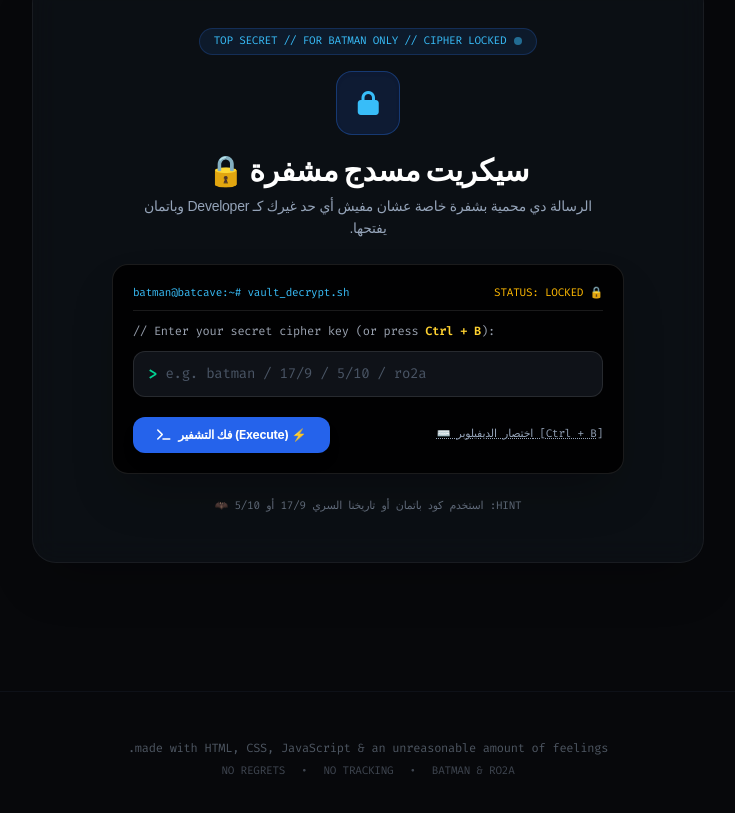
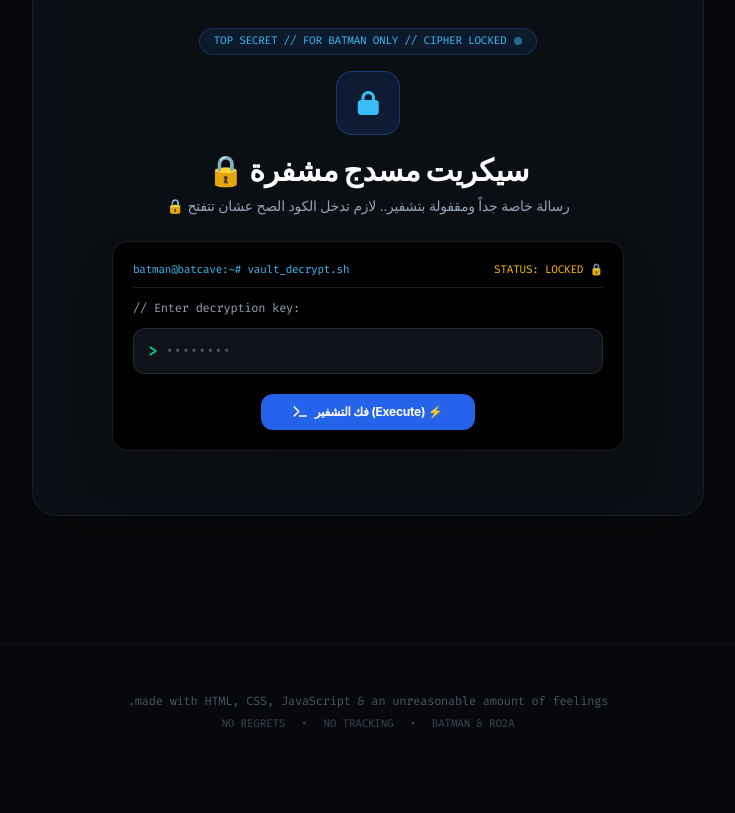
Before and after one commit to nayeraahmed262021-sys/batman-ro2a, a React (Vite) app: page / in a window 1280 px wide. Shown: the part 6143-6956 px from the top of the page, without its empty margins (272-1007 px from the left). After the commit the page ends 6922 px from the top, so only its background shows below. Built offline with nearby package versions, Linux system fonts and the light colour scheme; a web font is replaced by a local one.

Commit message:
feat: restrict secret message unlock strictly to ro2a, remove hints, and add family photo

```diff
--- a/src/App.tsx
+++ b/src/App.tsx
@@ -19,6 +19,7 @@ const IMAGES = {
   cardBatman: '/images/card_batman.jpg',
   cardBaby: '/images/card_baby.jpg',
   cardDigimon: '/images/card_digimon.jpg',
+  familyKids: '/images/family_kids.jpg',
   baliLandscape: 'https://images.unsplash.com/photo-1537996194471-e657df975ab4?auto=format&fit=crop&w=1200&q=80',
   meme: 'https://lh3.googleusercontent.com/aida-public/AB6AXuDj-6g9k6J0Q5BuI5p7irUiRQu9an7UuVQA7ojo8hJmVHKKbXvQNZN1Z0D5uWA_i4_T1qQntI2XWMXqFQwQDgnZzTifR9raKyxK5d5XmrNrRWwDUjt0zj66bytwNOY0-YmTMrAQw4wHAjAW3lKnda3bN8CVRHZ9t3eTIDlUG5LSUoFNCZ8A8LJDcrUJ0RBirVqyeavJVQgZ7uaUXPy8ZqEPK00w1FIf1Nbhc2wfG9dA_DtvDTyeoxClBQ',
   childhood: 'https://lh3.googleusercontent.com/aida-public/AB6AXuAIYfehwMvsdO-D7HzgW4CTAG4iRL3QCA6fx8fdNM40NqyGn6TZ3ZH56j0e9uzraZOS_PjTy8Oeo0eFoku-WYc2flnugEvby-u4bvsnBGwws4FKlHHYhyRzmkqX7k63kJpjQeIW4EI4vrB-6la8mNsM0Gji7KqrmgLG10xxiI9fmiWvs6CYl7Oa3d3hnEaqfBrxoPzYY4kJ5ZxsfOa3cCAyJtqDhZ_CAFrib4beRnlTNSbh8Bg8o9bA4Q',
@@ -142,29 +143,11 @@ export default function App() {
     setActiveYtTrack(prev => (prev === trackKey ? null : trackKey));
   };
 
-  // Unlock Vault Logic
+  // Unlock Vault Logic (ONLY ro2a)
   const handleUnlockVault = (e?: React.FormEvent) => {
     if (e) e.preventDefault();
     const val = cipherInput.trim().toLowerCase();
-    const validKeys = [
-      'batman',
-      'ro2a',
-      'bony',
-      'boni',
-      '17/9',
-      '17-9',
-      '5/10',
-      '5-10',
-      'perfect',
-      'sudo',
-      'sudo unlock',
-      'sudo decrypt',
-      'sudo ro2a',
-      'developer',
-      '0xbatman',
-      'love'
-    ];
-    if (validKeys.includes(val)) {
+    if (val === 'ro2a' || val === 'روءة') {
       setCipherError('');
       setIsFinalRevealed(true);
       try {
@@ -177,22 +160,7 @@ export default function App() {
         // ignore
       }
     } else {
-      setCipherError('خطأ: شفرة غير صحيحة! تأكد إنك باتمان واستخدم كودك السري 🦇❌');
-    }
-  };
-
-  const handleDevBypass = () => {
-    setCipherInput('sudo decrypt --batman');
-    setCipherError('');
-    setIsFinalRevealed(true);
-    try {
-      confetti({
-        particleCount: 75,
-        spread: 80,
-        origin: { y: 0.6 }
-      });
-    } catch {
-      // ignore
+      setCipherError('شفرة غير صحيحة 🔒');
     }
   };
 
@@ -213,18 +181,9 @@ export default function App() {
       }
     };
 
-    // Secret date & developer shortcut listener
+    // Secret date listener
     let keyBuffer = '';
     const handleKeyDown = (e: KeyboardEvent) => {
-      // Dev shortcut to unlock secret message: Ctrl+B or Cmd+B
-      if ((e.ctrlKey || e.metaKey) && (e.key === 'b' || e.key === 'B')) {
-        e.preventDefault();
-        handleDevBypass();
-        const el = document.getElementById('final-message');
-        if (el) el.scrollIntoView({ behavior: 'smooth' });
-        return;
-      }
-
       // Don't intercept if user is typing in terminal or input fields
       if (
         document.activeElement === terminalInputRef.current ||
@@ -1604,18 +1563,18 @@ export default function App() {
                 سيكريت مسدج مشفرة 🔒
               </h4>
               <p className="text-xs sm:text-sm text-[#94A3B8] mb-6 max-w-md mx-auto leading-relaxed">
-                الرسالة دي محمية بشفرة خاصة عشان مفيش أي حد غيرك كـ Developer وباتمان يفتحها.
+                رسالة خاصة جداً ومقفولة بتشفير.. لازم تدخل الكود الصح عشان تتفتح 🔒
               </p>
 
               {/* Developer Terminal Box */}
-              <div className="max-w-lg mx-auto bg-black/85 rounded-2xl p-5 border border-white/10 text-left font-code mb-6 shadow-2xl" dir="ltr">
+              <div className="max-w-lg mx-auto bg-black/85 rounded-2xl p-5 border border-white/10 text-left font-code mb-4 shadow-2xl" dir="ltr">
                 <div className="flex items-center justify-between text-[11px] text-[#38BDF8] border-b border-white/10 pb-2 mb-3">
                   <span>batman@batcave:~# vault_decrypt.sh</span>
                   <span className="text-amber-400">STATUS: LOCKED 🔒</span>
                 </div>
 
                 <p className="text-xs text-gray-400 mb-3">
-                  // Enter your secret cipher key (or press <span className="text-amber-300 font-bold">Ctrl + B</span>):
+                  // Enter decryption key:
                 </p>
 
                 <form onSubmit={handleUnlockVault} className="space-y-3">
@@ -1628,7 +1587,7 @@ export default function App() {
                         setCipherInput(e.target.value);
                         if (cipherError) setCipherError('');
                       }}
-                      placeholder="e.g. batman / 17/9 / 5/10 / ro2a"
+                      placeholder="••••••••"
                       className="bg-transparent border-none text-xs sm:text-sm font-code text-white focus:outline-none w-full placeholder:text-gray-600"
                     />
                   </div>
@@ -1640,28 +1599,16 @@ export default function App() {
                     </div>
                   )}
 
-                  <div className="pt-2 flex flex-col sm:flex-row items-center justify-between gap-3">
+                  <div className="pt-2 flex justify-center">
                     <button
                       type="submit"
-                      className="w-full sm:w-auto px-6 py-2.5 rounded-xl bg-[#2563EB] hover:bg-[#0052FF] text-white text-xs font-bold transition flex items-center justify-center gap-2 cursor-pointer shadow-lg active:scale-95"
+                      className="w-full sm:w-auto px-8 py-2.5 rounded-xl bg-[#2563EB] hover:bg-[#0052FF] text-white text-xs font-bold transition flex items-center justify-center gap-2 cursor-pointer shadow-lg active:scale-95"
                     >
                       <i className="fa-solid fa-terminal text-xs" />
                       <span className="font-sans">فك التشفير (Execute) ⚡</span>
                     </button>
-
-                    <button
-                      type="button"
-                      onClick={handleDevBypass}
-                      className="text-[11px] text-[#94A3B8] hover:text-white underline decoration-dotted transition flex items-center gap-1 cursor-pointer"
-                    >
-                      <span>⌨️ اختصار الديفيلوبر [Ctrl + B]</span>
-                    </button>
                   </div>
                 </form>
-              </div>
-
-              <div className="text-[11px] text-[#94A3B8]/60 font-code">
-                HINT: استخدم كود باتمان أو تاريخنا السري 17/9 أو 5/10 🦇
               </div>
             </div>
           ) : (
@@ -1671,7 +1618,7 @@ export default function App() {
 
               <div className="inline-flex items-center gap-2 px-3.5 py-1 rounded-full bg-emerald-500/10 border border-emerald-500/20 text-emerald-400 text-[11px] font-code mb-5">
                 <span className="w-2 h-2 rounded-full bg-emerald-400" />
-                <span>ACCESS GRANTED // IDENTITY VERIFIED: BATMAN // 2025</span>
+                <span>ACCESS GRANTED // 2025</span>
               </div>
 
               <div className="w-14 h-14 rounded-2xl bg-rose-500/15 text-rose-400 mx-auto flex items-center justify-center text-2xl mb-5 shadow-inner border border-rose-500/30">
@@ -1681,6 +1628,31 @@ export default function App() {
               <p className="text-base sm:text-lg font-medium text-white mb-6 leading-relaxed max-w-xl mx-auto">
                 دي اخر حاجة في الويبسايت سيكريت مسدج ممكن اغيرهالك كل شوية.. اقراها وانت بتسمع الاغنية اللي كان نفسي نرقص عليها سوا في فرحنا Perfect 🤍
               </p>
+
+              {/* Special Family Photo with Kids */}
+              <div className="my-8 max-w-xl mx-auto animate-fadeIn">
+                <div
+                  className="rounded-3xl overflow-hidden p-2.5 bg-gradient-to-b from-white/15 via-white/5 to-white/10 border border-white/20 shadow-2xl cursor-pointer group transition-transform duration-500 hover:scale-[1.01]"
+                  onClick={() =>
+                    setLightboxImage({
+                      src: IMAGES.familyKids,
+                      caption: 'تفتكر دا كان هيبقى شكل اولادنا ولا لا',
+                      tag: '🤍'
+                    })
+                  }
+                >
+                  <div className="relative aspect-[16/9] w-full rounded-2xl overflow-hidden bg-black shadow-inner">
+                    <img
+                      src={IMAGES.familyKids}
+                      alt="تفتكر دا كان هيبقى شكل اولادنا ولا لا"
+                      className="w-full h-full object-cover object-center group-hover:scale-105 transition duration-700"
+                    />
+                  </div>
+                </div>
+                <p className="text-base sm:text-xl font-bold text-amber-300 mt-4 leading-relaxed font-sans text-center">
+                  تفتكر دا كان هيبقى شكل اولادنا ولا لا
+                </p>
+              </div>
 
               {/* YouTube Player CTA for Perfect (https://youtu.be/2Vv-BfVoq4g) */}
               <div className="my-8 flex flex-col items-center justify-center">
```
Also changed, not shown: public/images/family_kids.jpg (added).
